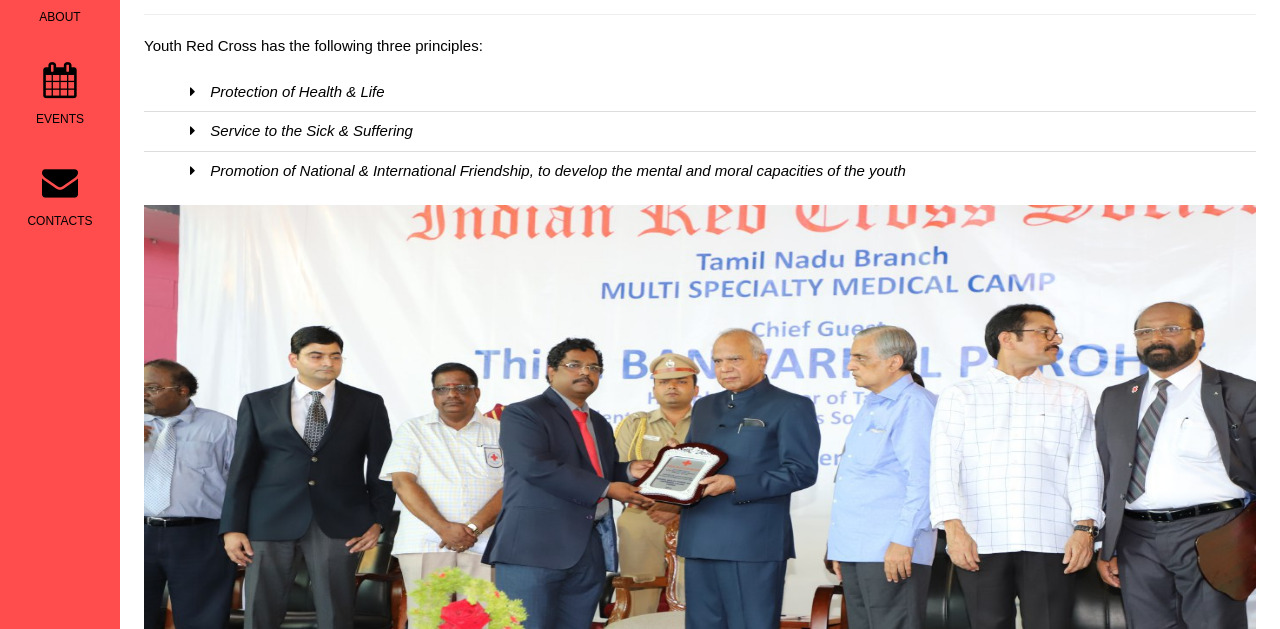
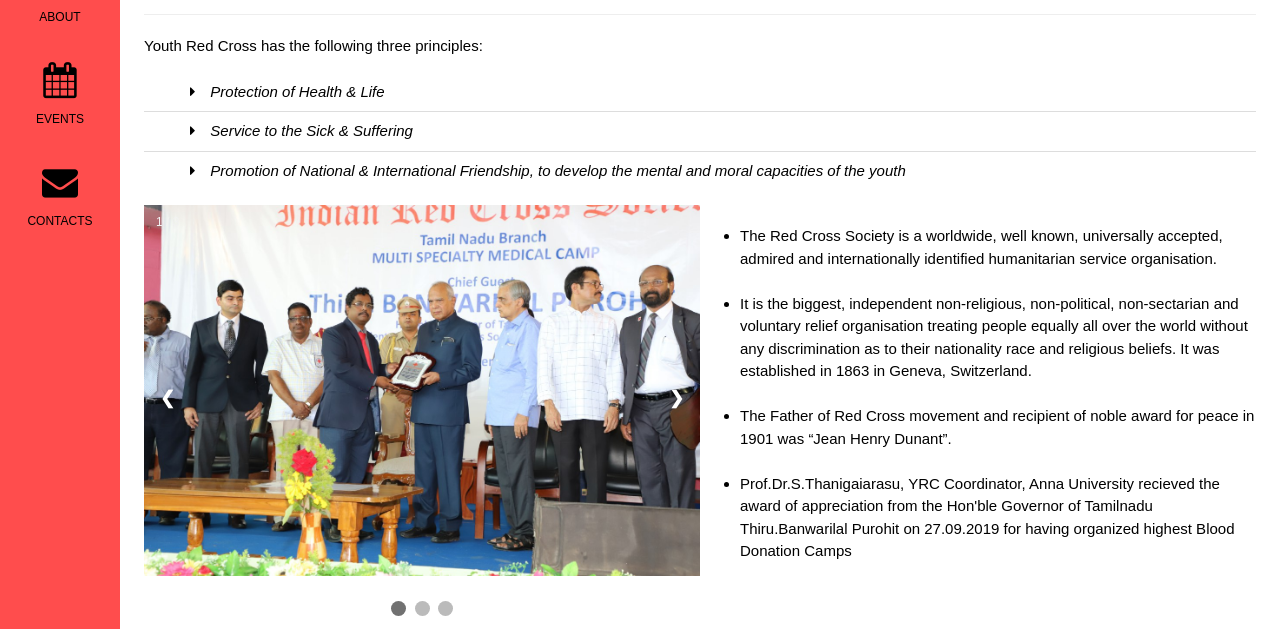
Before and after one commit to MuraliB123/yrc-18.08.23, a plain HTML site: page index.html in a window 1280 px wide. Shown: the part 154-783 px from the top of the page. Drawn offline with Linux system fonts and the light colour scheme; a web font is replaced by a local one.

Commit message:
update site

```diff
--- a/index.html
+++ b/index.html
@@ -11,14 +11,22 @@
 <link rel="stylesheet" href="https://cdnjs.cloudflare.com/ajax/libs/font-awesome/4.7.0/css/font-awesome.min.css">
 
 <style>
+
 body, h1,h2,h3,h4,h5,h6 {font-family: "Montserrat", sans-serif}
 .w3-row-padding img {margin-bottom: 12px}
-/* Set the width of the sidebar to 120px */
 .w3-sidebar {width: 120px;background: #ff4d4d;}
-/* Add a left margin to the "page content" that matches the width of the sidebar (120px) */
 #main {margin-left: 120px}
-/* Remove margins from "page content" on small screens */
-@media only screen and (max-width: 600px) {#main {margin-left: 0}}
+@media only screen and (max-width: 600px) {
+  #main {
+  margin-left: 0;
+}
+.container {
+  display: block !important;
+}
+.carousel, .content {
+  width: 100% !important;
+}
+}
 footer
 {
 margin-left: 120px
@@ -34,6 +42,88 @@ font-weight: bold;
 .space
 {
 margin-top: 40px
+}
+.container {
+    display: flex;
+}
+.carousel {
+    width: 50%;
+    overflow: hidden;
+    position: relative;
+}
+.content {
+    width: 50%;
+}
+.content p {
+    font-size: 20px;
+    line-height: 1.5;
+}
+* {box-sizing:border-box}
+.slideshow-container {
+  max-width: 1000px;
+  position: relative;
+  margin: auto;
+}
+.mySlides {
+  display: none;
+}
+.prev, .next {
+  cursor: pointer;
+  position: absolute;
+  top: 50%;
+  width: auto;
+  margin-top: -22px;
+  padding: 16px;
+  color: white;
+  font-weight: bold;
+  font-size: 18px;
+  transition: 0.6s ease;
+  border-radius: 0 3px 3px 0;
+  user-select: none;
+}
+.next {
+  right: 0;
+  border-radius: 3px 0 0 3px;
+}
+.prev:hover, .next:hover {
+  background-color: rgba(0,0,0,0.8);
+}
+.text {
+  color: #f2f2f2;
+  font-size: 15px;
+  padding: 8px 12px;
+  position: absolute;
+  bottom: 8px;
+  width: 100%;
+  text-align: center;
+}
+.numbertext {
+  color: #f2f2f2;
+  font-size: 12px;
+  padding: 8px 12px;
+  position: absolute;
+  top: 0;
+}
+.dot {
+  cursor: pointer;
+  height: 15px;
+  width: 15px;
+  margin: 0 2px;
+  background-color: #bbb;
+  border-radius: 50%;
+  display: inline-block;
+  transition: background-color 0.6s ease;
+}
+.active, .dot:hover {
+  background-color: #717171;
+}
+.fade {
+  animation-name: fade;
+  animation-duration: 1.5s;
+}
+@keyframes fade {
+  from {opacity: .4}
+  to {opacity: 1}
 }
 </style>
 <body>
@@ -100,50 +190,50 @@ Youth Red Cross has the following three principles:
 </ul>
 </p>
 
-<!-- Slideshow -->
-  <div class=" w3-display-container w3-wide " width="100%">
-<!--     <div class="w3-display-container mySlides">
-    <img  class=" w3-hide-small " src="images/Home/home7.jpg" width="100%" height="600">
-	  <img  class="w3-hide-large w3-hide-medium" src="images/Home/home7.jpg" width="100%" height="400">
-    </div> -->
-    <div class="w3-display-container mySlides">
-      <img  class=" w3-hide-small " src="images/Home/award/Governor.jpg" width="100%" height="600">
-	  <img  class="w3-hide-large w3-hide-medium" src="images/Home/award/Governor.jpg" width="100%" height="400">
-	    <div class="w3-display-bottomright w3-large w3-container w3-padding-16 w3-black">Prof.Dr.S.Thanigaiarasu, YRC Coordinator, Anna University recieved the award of appreciation from the Hon'ble Governor of Tamilnadu Thiru.Banwarilal Purohit on 27.09.2019 for having organized highest Blood Donation Camps.</div>
+
+<div class="container">
+  <div class="carousel">
+    <div class="slideshow-container">
+      <div class="mySlides fade">
+        <div class="numbertext">1 / 3</div>
+        <img src="images/Home/award/Governor.jpg" style="width:100%">
+      </div>
+      <div class="mySlides fade">
+        <div class="numbertext">2 / 3</div>
+        <img src="images/Home/award/VC2.jpg" style="width:100%">
+      </div>
+      <div class="mySlides fade">
+         <div class="numbertext">3/3</div>
+         <img src="images/Home/award/Registrar.jpg" style="width:100%">
+      </div>
+      <a class="prev" onclick="plusSlides(-1)">&#10094;</a>
+      <a class="next" onclick="plusSlides(1)">&#10095;</a>
     </div>
-    <div class="w3-display-container mySlides">
-      <img class=" w3-hide-small "  src="images/Home/award/VC2.jpg" width="100%" height="600">
-	  <img  class="w3-hide-large w3-hide-medium" src="images/Home/award/VC2.jpg" width="100%" height="400">
-<!-- 	   <div class="w3-display-bottomright w3-large w3-container w3-padding-16 w3-black">Independance Day Celebration</div> -->
+    <br>
+    <div style="text-align:center">
+      <span class="dot" onclick="currentSlide(1)"></span>
+      <span class="dot" onclick="currentSlide(2)"></span>
+      <span class="dot" onclick="currentSlide(3)"></span>
     </div>
-    <div class="w3-display-container mySlides">
-      <img class=" w3-hide-small "  src="images/Home/award/Registrar.jpg" width="100%" height="600">
-	  <img  class="w3-hide-large w3-hide-medium" src="images/Home/award/Registrar.jpg" width="100%" height="400">
-<!-- 	   <div class="w3-display-bottomright w3-large w3-container w3-padding-16 w3-black " >Fire Safety Session</div> -->
-    </div>
-<!-- 	<div class="w3-display-container mySlides">
-      <img class=" w3-hide-small "  src="images/Home/home5.jpg" width="100%" height="600">
-	  <img  class="w3-hide-large w3-hide-medium" src="images/Home/home5.jpg" width="100%" height="400">
-	   <div class="w3-display-bottomright w3-large w3-container w3-padding-16 w3-black">Personality Development Activities</div>
-    </div>
- -->  </div>
-  <!-- About Section -->
-  <div class="w3-content w3-justify w3-text-grey" id="about">
+</div>
+<div class="content">
+   <p>
+    <ul>
+    <li>The Red Cross Society is a worldwide, well known, universally accepted, admired and internationally identified humanitarian service organisation.</li> <br>
+    <li>It is the biggest, independent non-religious, non-political, non-sectarian and voluntary relief organisation treating people equally all over the world
+    without any discrimination as to their nationality race and religious beliefs. It was established in 1863 in Geneva, Switzerland.</li> <br>
+    <li> The Father of Red Cross movement and recipient of noble award for peace in 1901 was “Jean Henry Dunant”.
+    </li><br>
+    <li>Prof.Dr.S.Thanigaiarasu, YRC Coordinator, Anna University recieved the award of appreciation from the Hon'ble Governor of Tamilnadu Thiru.Banwarilal Purohit on 27.09.2019 for having organized highest Blood Donation Camps</li>
+  </ul>
+</div>
+</div>
 
 
 
-  <!-- Contents-->
+  <div class="w3-content w3-justify w3-text-grey" id="about">
     <h2><b>Days of Yore</b></h2>
     <hr style="width:200px" class="w3-opacity">
-    <p>The Red Cross Society is a worldwide, well known, universally accepted, admired and internationally identified humanitarian service organisation.
- It is the biggest, independent non-religious, non-political, non-sectarian and voluntary relief organisation treating people equally all over the world
-without any discrimination as to their nationality race and religious beliefs. It was established in 1863 in Geneva, Switzerland.
-The Father of Red Cross movement and recipient of noble award for peace in 1901 was “Jean Henry Dunant”, who was a successful businessman.
-While going on a business mission, Dunant came on 24th June 1859 to Castiglione. It was on the same day, the battle of Solferino was fought nearby between French and Austrian armies.
-Dunant was horrified and moved by the sight and plight of the wounded soldiers. On witnessing the pathetic scene he forgot his business and started relief
-operations to all the wounded soldiers with the help of people in nearby villages. In 1862 Dunant wrote a book
-<i class="w3-serif">“A memory of Solferino”</i> which paved the way for the first Geneva Conference in 26th October 1863. The Geneva Society for Public Welfare considered Dunant’s proposals which were mentioned in his book and convened a multinational conference for implementing them.
-</p>
 <P>The two proposals are:
 <ul class="w3-ul">
   <li> Formation of trained medical relief team in every country in peace time to be employed in the relief work for wounded soldiers in the battle field.</li>
@@ -209,20 +299,17 @@ those attending educational institution were embodied in one of the General Coun
 </ul>
 </p>
     </div>
-<!-- End About Section -->
 
-<!-- END PAGE CONTENT -->
 </div>
- <footer class="w3-container w3-grey w3-text-white w3-small w3-hide-small">
+ <footer class="w3-container w3-grey w3-text-black w3-small w3-hide-small">
     <div class="w3-row-padding">
       <div>
         <h3>CONTACT</h3>
     <hr style="width:100px" class="w3-opacity">
     <div class="w3-section">
-      <p><i class="fa fa-map-marker fa-fw w3-text-white w3-xxlarge w3-margin-right"></i>Location: YRC Cell, Anna University, Chennai-600025</p>
-      <p><i class="fa fa-phone fa-fw w3-text-white w3-xxlarge w3-margin-right"></i> Intercom: 8493 </p>
-     <!--  <p><i class="fa fa-envelope fa-fw w3-text-white w3-xxlarge w3-margin-right"> </i> Email: yrccoordinator@annauniv.edu </p> -->
-    </div><br>
+      <p><i class="fa fa-map-marker fa-fw w3-text-black w3-xxlarge w3-margin-right"></i>Location: YRC Cell, Anna University, Chennai-600025</p>
+      <p><i class="fa fa-phone fa-fw w3-text-black w3-xxlarge w3-margin-right"></i> Intercom: 8493 </p>
+       </div><br>
       </div>
     </div>
   </footer>
@@ -240,11 +327,10 @@ those attending educational institution were embodied in one of the General Coun
     </div>
   </div>
 
- <div class="w3-grey w3-center w3-text-white">Design and Maintained by  <!--<a href="YRC_Web_Team.html" class="w3-hover-opacity">-->YRC Web Team</a></div>
+ <div class="w3-grey w3-center w3-text-black">Design and Maintained by  <!--<a href="YRC_Web_Team.html" class="w3-hover-opacity">-->YRC Web Team</a></div>
 
 
 <script type="text/javascript">
-//Time
 var d=new Date();
 var weekday=new Array(12);
 weekday[0]="Jan";
@@ -266,7 +352,6 @@ var today=new Date();
 var h=today.getHours();
 var m=today.getMinutes();
 var s=today.getSeconds();
-// add a zero in front of numbers<10
 m=checkTime(m);
 s=checkTime(s);
 document.getElementById('txt').innerHTML=d.getDate() +" "+ weekday[d.getMonth()] + " "+ d.getUTCFullYear()+", "+h+":"+m+":"+s;
@@ -282,22 +367,33 @@ if (i<10)
 return i;
 }
 
-//slide show
-var myIndex = 0;
-carousel();
+let slideIndex = 1;
+showSlides(slideIndex);
 
-function carousel() {
-    var i;
-    var x = document.getElementsByClassName("mySlides");
-    for (i = 0; i < x.length; i++) {
-       x[i].style.display = "none";
-    }
-    myIndex++;
-    if (myIndex > x.length) {myIndex = 1}
-    x[myIndex-1].style.display = "block";
-    setTimeout(carousel, 7000); // Change image every 2 seconds
+function plusSlides(n) {
+  showSlides(slideIndex += n);
 }
 
+
+function currentSlide(n) {
+  showSlides(slideIndex = n);
+}
+
+function showSlides(n) {
+  let i;
+  let slides = document.getElementsByClassName("mySlides");
+  let dots = document.getElementsByClassName("dot");
+  if (n > slides.length) {slideIndex = 1}
+  if (n < 1) {slideIndex = slides.length}
+  for (i = 0; i < slides.length; i++) {
+    slides[i].style.display = "none";
+  }
+  for (i = 0; i < dots.length; i++) {
+    dots[i].className = dots[i].className.replace(" active", "");
+  }
+  slides[slideIndex-1].style.display = "block";
+  dots[slideIndex-1].className += " active";
+}
 </script>
 
 </body>
```
Also changed, not shown: about.html (+6 -7 lines), contacts.html (+28 -75 lines).
